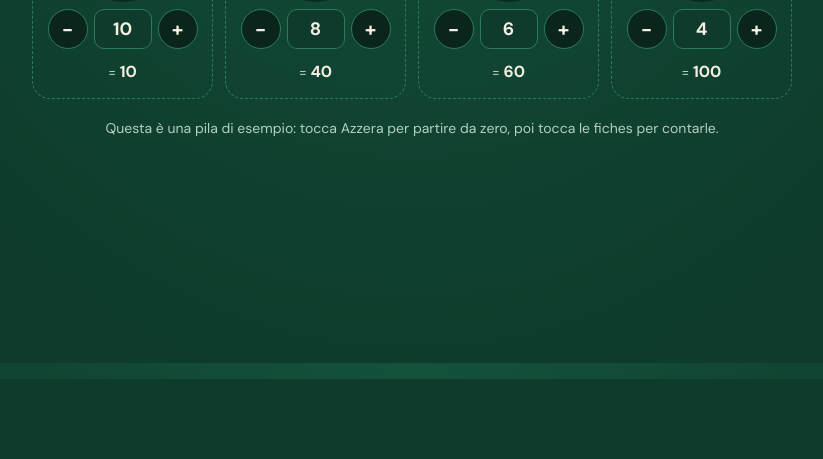
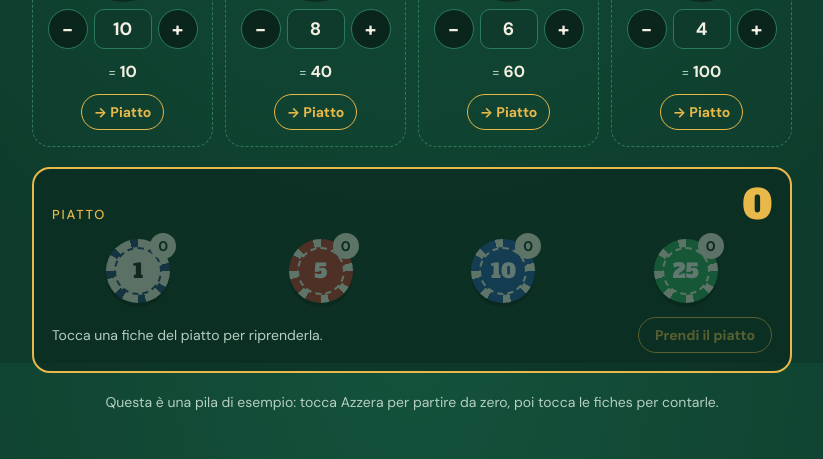
Before and after one commit to pepektm/Chip-counter, a plain HTML site: page index.html in a window 1280 px wide. Shown: the part 437-896 px from the top of the page, without its empty margins (228-1051 px from the left). Before the commit the page ends 816 px from the top, so only its background shows below. Drawn offline with Linux system fonts and the light colour scheme.

Commit message:
Add pot to move chips between stack and pot
Co-Authored-By: Claude Sonnet 5.5 <noreply@anthropic.com>
Claude-Session: https://claude.ai/code/session_01UVd5xxUhnTXwaEbH5XtMSk

```diff
--- a/index.html
+++ b/index.html
@@ -58,10 +58,10 @@
     padding: 14px 10px 16px;
     display: flex; flex-direction: column; align-items: center; gap: 12px;
   }
-  .lane[data-d="1"]  { --c: var(--chip-1);  --ins: var(--ins-1);  --num: var(--num-1); }
-  .lane[data-d="5"]  { --c: var(--chip-5);  --ins: var(--ins-5);  --num: var(--num-5); }
-  .lane[data-d="10"] { --c: var(--chip-10); --ins: var(--ins-10); --num: var(--num-10); }
-  .lane[data-d="25"] { --c: var(--chip-25); --ins: var(--ins-25); --num: var(--num-25); }
+  [data-d="1"]  { --c: var(--chip-1);  --ins: var(--ins-1);  --num: var(--num-1); }
+  [data-d="5"]  { --c: var(--chip-5);  --ins: var(--ins-5);  --num: var(--num-5); }
+  [data-d="10"] { --c: var(--chip-10); --ins: var(--ins-10); --num: var(--num-10); }
+  [data-d="25"] { --c: var(--chip-25); --ins: var(--ins-25); --num: var(--num-25); }
 
   .stack { height: 124px; display: flex; flex-direction: column-reverse; align-items: center; }
   .disc {
@@ -107,6 +107,37 @@
     font: 500 14px var(--body); padding: 8px 16px; border-radius: 999px; cursor: pointer;
   }
   .reset.armed { border-color: var(--danger); color: var(--danger); }
+  .topot {
+    border: 1px solid var(--gold); background: transparent; color: var(--gold);
+    font: 700 14px var(--body); padding: 8px 12px; border-radius: 999px; cursor: pointer;
+  }
+  .topot:disabled, .take:disabled { opacity: .35; cursor: default; }
+  .pot {
+    border: 2px solid var(--gold); border-radius: 18px; padding: 16px 18px 18px;
+    background: rgba(10, 38, 28, .55); display: flex; flex-direction: column; gap: 14px;
+  }
+  .pot-head { display: flex; align-items: baseline; justify-content: space-between; gap: 12px; }
+  .pot-head h2 { margin: 0; font: 500 13px var(--body); letter-spacing: .14em; text-transform: uppercase; color: var(--gold); }
+  .pot-total { font: 400 40px/1 var(--display); color: var(--gold); font-variant-numeric: tabular-nums; }
+  .pot-chips { display: grid; grid-template-columns: repeat(4, 1fr); gap: 10px; justify-items: center; }
+  .mini {
+    width: 64px; aspect-ratio: 1; border-radius: 50%; border: 0; padding: 0; cursor: pointer; position: relative;
+    display: grid; place-items: center;
+    background: repeating-conic-gradient(var(--c) 0 30deg, var(--ins) 30deg 45deg);
+    box-shadow: 0 4px 0 var(--shadow);
+  }
+  .mini::before { content: ""; position: absolute; inset: 8px; border-radius: 50%; background: var(--c); border: 2px dashed var(--ins); }
+  .mini span { position: relative; font: 400 20px/1 var(--display); color: var(--num); }
+  .mini:disabled { opacity: .35; cursor: default; }
+  .mini:active:not(:disabled) { transform: translateY(3px); box-shadow: 0 1px 0 var(--shadow); }
+  .badge {
+    position: absolute; top: -6px; right: -6px; z-index: 1; min-width: 26px; height: 26px; padding: 0 6px;
+    border-radius: 13px; background: var(--ink); color: var(--rail); font: 700 14px/26px var(--body);
+    text-align: center; font-style: normal; font-variant-numeric: tabular-nums;
+  }
+  .pot-actions { display: flex; align-items: center; justify-content: space-between; gap: 12px; flex-wrap: wrap; }
+  .pot-actions p { margin: 0; color: var(--ink-soft); font-size: 14px; }
+  .take { border-color: var(--gold); color: var(--gold); font-weight: 700; }
   .note { margin: 0; text-align: center; color: var(--ink-soft); font-size: 14px; }
 
   :focus-visible { outline: 3px solid var(--gold); outline-offset: 3px; }
@@ -120,12 +151,21 @@
       <div class="total" id="total">0</div>
     </div>
     <div class="rail-side">
-      <div class="pieces"><b id="pieces">0</b> fiches sul tavolo</div>
+      <div class="pieces"><b id="pieces">0</b> fiches in mano</div>
       <button class="reset" id="reset" type="button">Azzera</button>
     </div>
   </section>
 
   <section class="lanes" id="lanes"></section>
+
+  <section class="pot" aria-label="Piatto">
+    <div class="pot-head"><h2>Piatto</h2><div class="pot-total" id="pot-total" aria-live="polite">0</div></div>
+    <div class="pot-chips" id="pot-chips"></div>
+    <div class="pot-actions">
+      <p>Tocca una fiche del piatto per riprenderla.</p>
+      <button class="reset take" id="take" type="button">Prendi il piatto</button>
+    </div>
+  </section>
 
   <p class="note" id="note">Tocca una fiche per aggiungerla alla pila. Usa − e + per correggere, oppure scrivi il numero.</p>
 </main>
@@ -136,19 +176,21 @@
   var KEY = "conta-fiches-v1";
   var MAX_DISCS = 15;
   var counts = { 1: 10, 5: 8, 10: 6, 25: 4 };   // example starting stack
+  var pot = { 1: 0, 5: 0, 10: 0, 25: 0 };
   var isExample = true;
 
   try {
     var saved = JSON.parse(localStorage.getItem(KEY));
     if (saved && typeof saved === "object") {
-      DEN.forEach(function (d) { counts[d] = clamp(saved[d]); });
+      var s = saved.stack || saved, p = saved.pot || {};
+      DEN.forEach(function (d) { counts[d] = clamp(s[d]); pot[d] = clamp(p[d]); });
       isExample = false;
     }
   } catch (e) {}
 
   function clamp(n) { n = Math.floor(Number(n)); return n > 0 ? Math.min(n, 9999) : 0; }
   function fmt(n) { return n.toLocaleString("it-IT"); }
-  function save() { try { localStorage.setItem(KEY, JSON.stringify(counts)); } catch (e) {} }
+  function save() { try { localStorage.setItem(KEY, JSON.stringify({ stack: counts, pot: pot })); } catch (e) {} }
 
   var lanes = document.getElementById("lanes");
   var els = {};
@@ -164,18 +206,42 @@
         '<input id="count-' + d + '" type="number" inputmode="numeric" min="0" max="9999" aria-label="Numero di fiches da ' + d + '">' +
         '<button type="button" class="plus" aria-label="Aggiungi una fiche da ' + d + '">+</button>' +
       '</div>' +
-      '<div class="sub">= <b></b></div>';
+      '<div class="sub">= <b></b></div>' +
+      '<button type="button" class="topot" aria-label="Sposta una fiche da ' + d + ' nel piatto">→ Piatto</button>';
     lanes.appendChild(lane);
     var e = els[d] = {
       stack: lane.querySelector(".stack"), input: lane.querySelector("input"),
-      minus: lane.querySelector(".minus"), sub: lane.querySelector(".sub b")
+      minus: lane.querySelector(".minus"), sub: lane.querySelector(".sub b"), topot: lane.querySelector(".topot")
     };
     lane.querySelector(".chip").addEventListener("click", function () { set(d, counts[d] + 1); });
     lane.querySelector(".plus").addEventListener("click", function () { set(d, counts[d] + 1); });
     e.minus.addEventListener("click", function () { set(d, counts[d] - 1); });
+    e.topot.addEventListener("click", function () { move(d, 1); });
     e.input.addEventListener("input", function () { set(d, e.input.value, true); });
     e.input.addEventListener("blur", function () { e.input.value = counts[d]; });
   });
+
+  var potEls = {}, potBox = document.getElementById("pot-chips");
+  DEN.forEach(function (d) {
+    var b = document.createElement("button");
+    b.type = "button"; b.className = "mini"; b.dataset.d = d;
+    b.setAttribute("aria-label", "Riprendi una fiche da " + d + " dal piatto");
+    b.innerHTML = "<span>" + d + '</span><i class="badge"></i>';
+    b.addEventListener("click", function () { move(d, -1); });
+    potBox.appendChild(b);
+    potEls[d] = { btn: b, badge: b.querySelector(".badge") };
+  });
+  document.getElementById("take").addEventListener("click", function () {
+    DEN.forEach(function (d) { counts[d] += pot[d]; pot[d] = 0; });
+    isExample = false; save(); render();
+  });
+
+  function move(d, dir) {            // dir 1: stack -> piatto, dir -1: piatto -> stack
+    if (dir > 0 && counts[d] > 0) { counts[d]--; pot[d]++; }
+    else if (dir < 0 && pot[d] > 0) { pot[d]--; counts[d]++; }
+    else return;
+    isExample = false; save(); render();
+  }
 
   function set(d, n, typing) {
     counts[d] = clamp(n);
@@ -192,16 +258,25 @@
       if (skipInput !== d) e.input.value = c;
       e.minus.disabled = c === 0;
       e.sub.textContent = fmt(c * d);
+      e.topot.disabled = c === 0;
       var shown = Math.min(c, MAX_DISCS), html = "";
       for (var i = 0; i < shown; i++) html += '<div class="disc"></div>';
       if (c > MAX_DISCS) html += '<div class="more">+' + (c - MAX_DISCS) + '</div>';
       e.stack.innerHTML = html;
     });
+    var potTotal = 0;
+    DEN.forEach(function (d) {
+      potTotal += pot[d] * d;
+      potEls[d].badge.textContent = pot[d];
+      potEls[d].btn.disabled = pot[d] === 0;
+    });
+    document.getElementById("pot-total").textContent = fmt(potTotal);
+    document.getElementById("take").disabled = potTotal === 0;
     document.getElementById("total").textContent = fmt(total);
     document.getElementById("pieces").textContent = fmt(pieces);
     document.getElementById("note").textContent = isExample
       ? "Questa è una pila di esempio: tocca Azzera per partire da zero, poi tocca le fiches per contarle."
-      : "Tocca una fiche per aggiungerla alla pila. Usa − e + per correggere, oppure scrivi il numero.";
+      : "Tocca una fiche per aggiungerla alla pila, poi usa → Piatto per puntarla. Usa − e + per correggere.";
   }
 
   var reset = document.getElementById("reset"), timer;
@@ -209,7 +284,7 @@
   reset.addEventListener("click", function () {
     clearTimeout(timer);
     if (reset.classList.contains("armed")) {
-      DEN.forEach(function (d) { counts[d] = 0; });
+      DEN.forEach(function (d) { counts[d] = 0; pot[d] = 0; });
       isExample = false; save(); render(); disarm();
     } else {
       reset.classList.add("armed");
```
